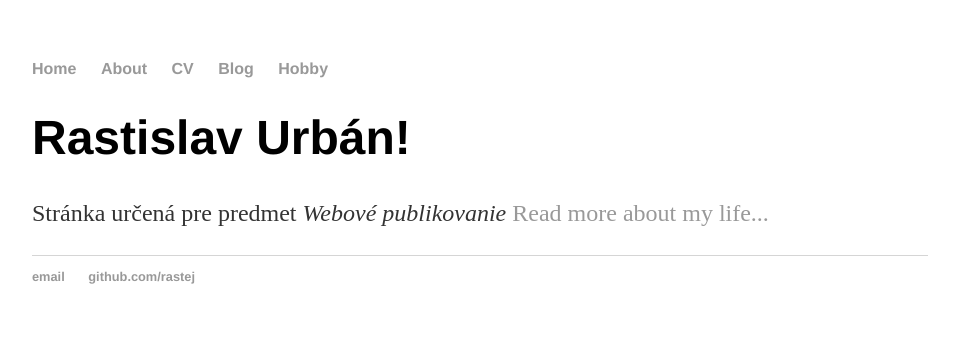
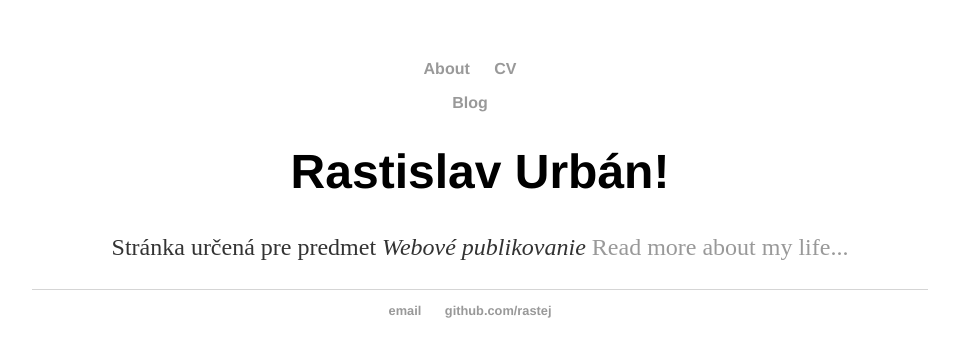
Before and after one commit to rastej/rastej.github.io, a Jekyll site: the page built from index.html, in a window 1280 px wide. Shown: the top 357 px of the page, without its empty margins (160-1119 px from the left). Built offline with Jekyll 4.4.1, drawn with Linux system fonts in a browser that asks for light colours.

Commit message:
huge update pt. 3

```diff
--- /dev/null
+++ b/_layouts/main.html
@@ -0,0 +1,34 @@
+<!DOCTYPE html>
+	<html>
+		<head>
+			<title>{{ page.title }}</title>
+			<!-- link to main stylesheet -->
+			<link rel="stylesheet" type="text/css" href="/css/main.css">
+		</head>
+		<center>
+		<body>
+			<nav>
+	    		<ul>
+		        	<li><a href="/about">About</a></li>
+	        		<li><a href="/cv">CV</a></li>
+	        	</ul>
+			</nav>
+			<nav>
+				<ul>
+					<li><a href="/blog">Blog</a></li>
+				</ul>
+			</nav>
+			<div class="container">
+
+			{{ content }}
+
+			</div><!-- /.container -->
+			<footer>
+	    		<ul>
+	        		<li><a href="mailto:{{ site.email }}">email</a></li>
+	        		<li><a href="https://github.com/rastej">{{ site.gitpage }}</a></li>
+			</ul>
+			</footer>
+		</body>
+		</center>
+	</html>
--- a/index.html
+++ b/index.html
@@ -1,5 +1,5 @@
 ---
-layout: default
+layout: main
 title: Rastislav Urbán
 ---
 <div class="blurb">
```
Also changed, not shown: images/firstpicture.png (added), images/noprofilemale.gif (added).
